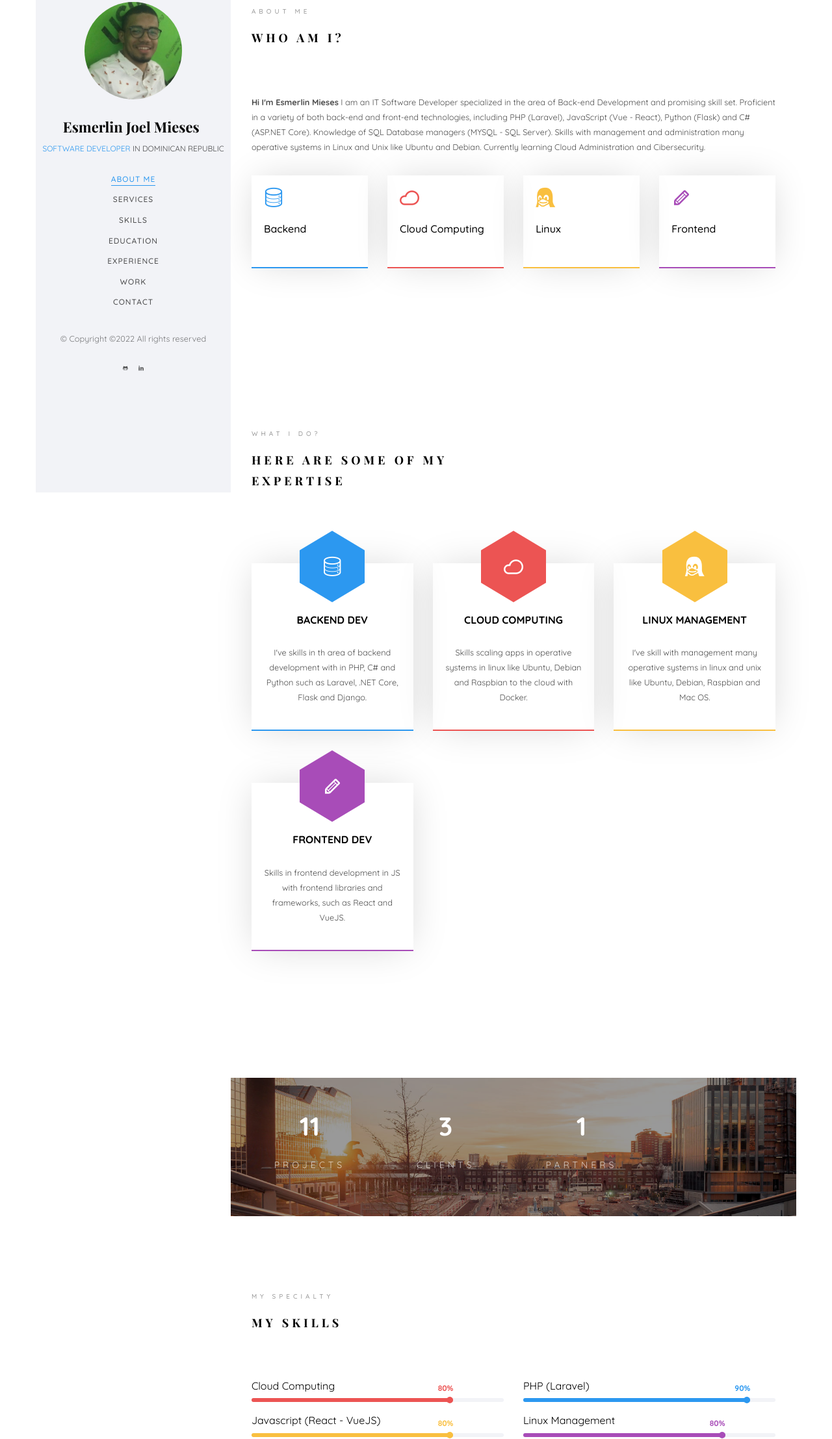
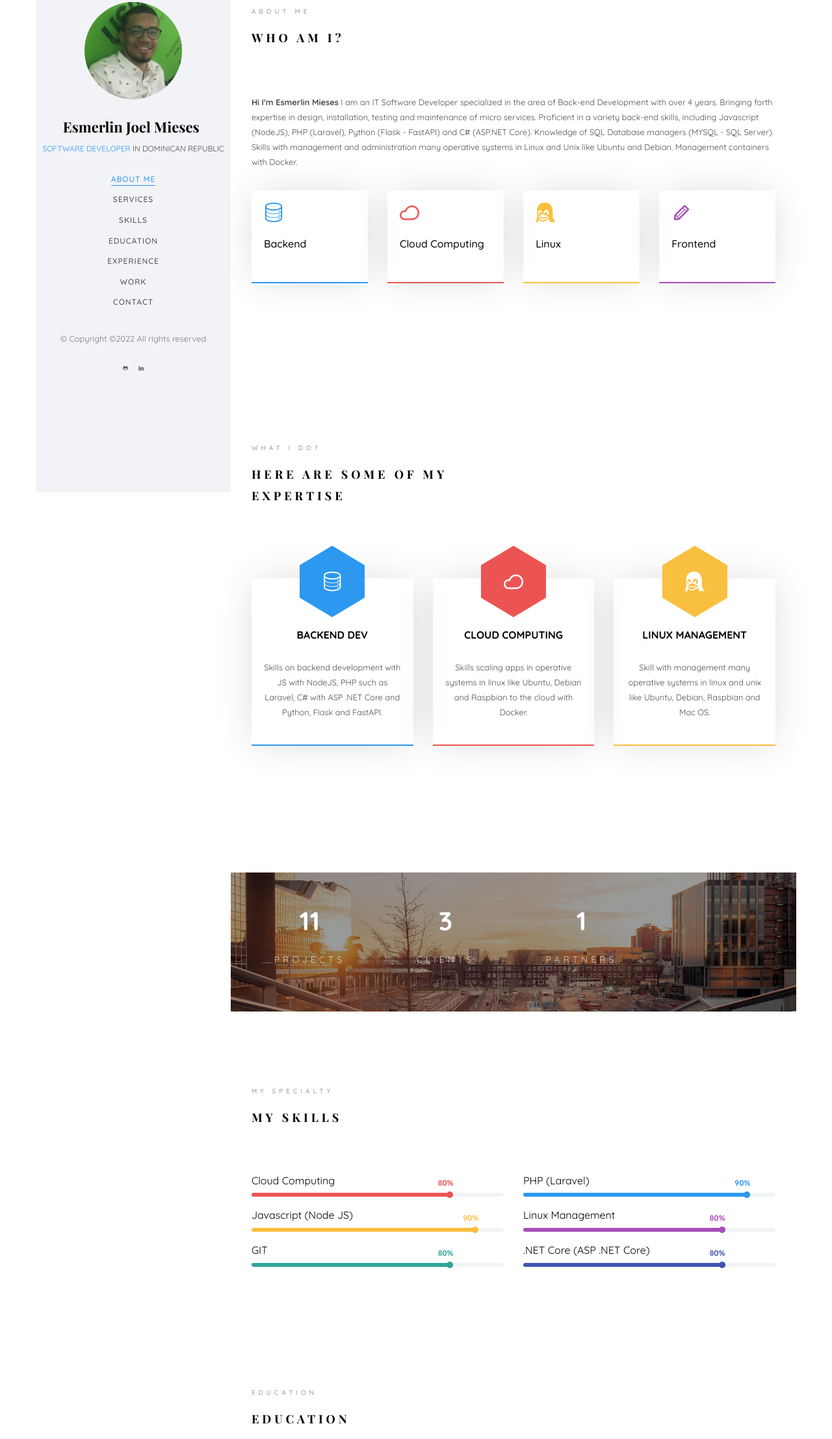
Before and after one commit to EsmerlinJM/EsmerlinJM.github.io, a plain HTML site: page index.html in a window 1280 px wide. Shown: the part 42-2257 px from the top of the page at 65% size. Drawn offline with nearby package versions, Linux system fonts and the light colour scheme; files whose address does not match are found by name; a web font is replaced by a local one.

Commit message:
Add new changes

```diff
--- a/index.html
+++ b/index.html
@@ -137,9 +137,11 @@ Copyright &copy;<script>document.write(new Date().getFullYear());</script> All r
 									<div class="about-desc">
 										<span class="heading-meta">About me</span>
 										<h2 class="colorlib-heading">Who Am I?</h2>
-										<p><strong>Hi I'm Esmerlin Mieses</strong> I am an IT Software Developer specialized in the area of Back-end Development and promising skill set.
-											Proficient in a variety of both back-end and front-end technologies, including PHP (Laravel), JavaScript (Vue - React), Python (Flask) and C# (ASP.NET Core). Knowledge of SQL Database managers (MYSQL - SQL Server).
-											Skills with management and administration many operative systems in Linux and Unix like Ubuntu and Debian. Currently learning Cloud Administration and Cibersecurity.</p>
+										<p><strong>Hi I'm Esmerlin Mieses</strong>
+											I am an IT Software Developer specialized in the area of Back-end Development with over 4 years.  Bringing forth expertise in design, installation, testing and maintenance of micro services.
+											Proficient in a variety back-end skills, including Javascript (NodeJS), PHP (Laravel), Python (Flask - FastAPI) and C# (ASP.NET Core).
+											Knowledge of SQL Database managers (MYSQL - SQL Server). Skills with management and administration many operative systems in Linux and Unix like Ubuntu and Debian. Management containers with Docker.
+										</p>
 									</div>
 								</div>
 							</div>
@@ -200,7 +202,7 @@ Copyright &copy;<script>document.write(new Date().getFullYear());</script> All r
 								</span>
 								<div class="desc">
 									<h3>Backend Dev</h3>
-									<p>I've skills in th area of backend development with in PHP, C# and Python such as Laravel, .NET Core, Flask and Django.</p>
+									<p>Skills on backend development with JS with NodeJS, PHP such as Laravel, C# with ASP .NET Core and Python, Flask and FastAPI.</p>
 								</div>
 							</div>
 						</div>
@@ -222,11 +224,11 @@ Copyright &copy;<script>document.write(new Date().getFullYear());</script> All r
 								</span>
 								<div class="desc">
 									<h3>Linux Management</h3>
-									<p>I've skill with management many operative systems in linux and unix like Ubuntu, Debian, Raspbian and Mac OS.</p>
+									<p>Skill with management many operative systems in linux and unix like Ubuntu, Debian, Raspbian and Mac OS.</p>
 								</div>
 							</div>
 						</div>
-						<div class="col-md-4 text-center animate-box">
+						<!-- <div class="col-md-4 text-center animate-box">
 							<div class="services color-4">
 								<span class="icon">
 									<i class="icon-pencil"></i>
@@ -236,7 +238,7 @@ Copyright &copy;<script>document.write(new Date().getFullYear());</script> All r
 									<p>Skills in frontend development in JS with frontend libraries and frameworks, such as React and VueJS.</p>
 								</div>
 							</div>
-						</div>
+						</div> -->
 						<!-- <div class="col-md-4 text-center animate-box">
 							<div class="services color-5">
 								<span class="icon">
@@ -325,11 +327,11 @@ Copyright &copy;<script>document.write(new Date().getFullYear());</script> All r
 						</div>
 						<div class="col-md-6 animate-box" data-animate-effect="fadeInLeft">
 							<div class="progress-wrap">
-								<h3>Javascript (React - VueJS)</h3>
+								<h3>Javascript (Node JS)</h3>
 								<div class="progress">
 								 	<div class="progress-bar color-3" role="progressbar" aria-valuenow="80"
-								  	aria-valuemin="0" aria-valuemax="100" style="width:80%">
-								    <span>80%</span>
+								  	aria-valuemin="0" aria-valuemax="100" style="width:90%">
+								    <span>90%</span>
 								  	</div>
 								</div>
 							</div>
@@ -518,7 +520,7 @@ Copyright &copy;<script>document.write(new Date().getFullYear());</script> All r
 					                  <i class="icon-pen2"></i>
 					               </div>
 					               <div class="timeline-label">
-					               	<h2><a href="#">Freelancing Software Developer at AWSoftware</a> <span>2019-Actually Working</span></h2>
+					               	<h2><a href="#">Freelancing Software Developer at AWSoftware</a> <span>2019-2020</span></h2>
 					                  <p>Providing freelance service to this company.</p>
 					               </div>
 					            </div>
@@ -530,8 +532,8 @@ Copyright &copy;<script>document.write(new Date().getFullYear());</script> All r
 					                  <i class="icon-pen2"></i>
 					               </div>
 					               <div class="timeline-label">
-					               	<h2><a href="#">Software Developer at OPTIC</a> <span>2019-Actually Working</span></h2>
-					                  <p>Actual Software Developer at OPTIC.</p>
+					               	<h2><a href="#">Software Developer at OGTIC</a> <span>2019-Actually Working</span></h2>
+					                  <p>Actual Software Developer at OGTIC.</p>
 					               </div>
 					            </div>
 					         </article>
```
